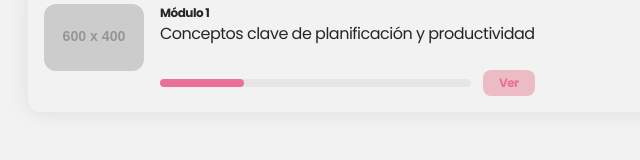
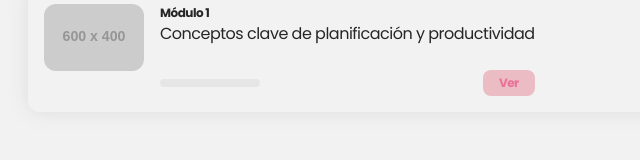
Before and after one commit to albana-meloni/plan-v, a React (Vite) app: page / in a window 1280 px wide. Shown: the part 128-288 px from the top of the page, without its empty margins (0-640 px from the left). Built offline with nearby package versions, Linux system fonts and the light colour scheme.

Commit message:
feat: modificar progreso personalizado del componente progress-bar

```diff
--- a/src/components/videoPreview.css
+++ b/src/components/videoPreview.css
@@ -40,10 +40,11 @@
 .video-preview--bottom {
 	display: flex;
 	align-items: center;
+	justify-content: space-between;
 	gap: var(--3);
 }
 .progress-bar {
-	width: 100%;
+	width: 100px;
 	background-color: var(--gray);
 	height: var(--2);
 	position: relative;
@@ -52,7 +53,7 @@
 	content: '';
 	position: absolute;
 	background-color: var(--primary);
-	width: 27%;
+	width: attr(value px);
 	height: inherit;
 	border-radius: inherit;
 }
```
